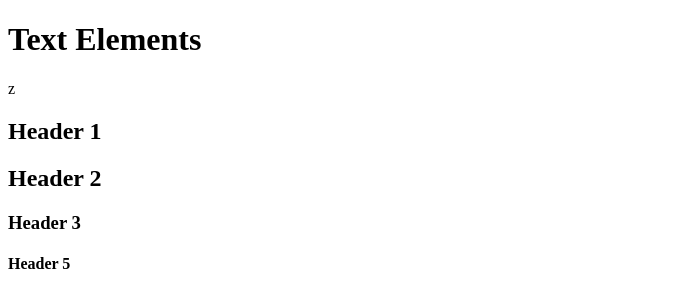
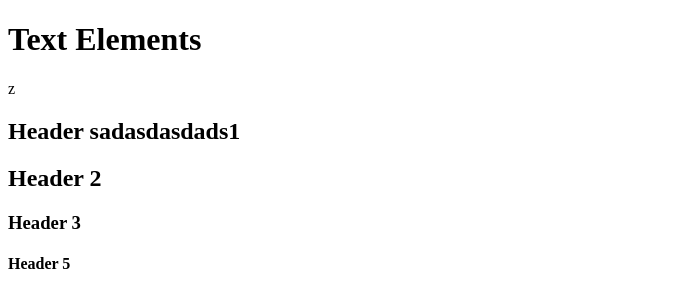
Before and after one commit to LeonNikolai/Learning-Html, a plain HTML site: page index.html in a window 1280 px wide. Shown: the top 292 px of the page, without its empty margins (0-695 px from the left). Drawn offline with Linux system fonts and the light colour scheme.

Commit message:
Update index.html

```diff
--- a/index.html
+++ b/index.html
@@ -13,7 +13,7 @@
     <div class="page">
 <h1>Text Elements</h1>z
     <section>
-        <h1>Header 1</h1>
+        <h1>Header sadasdasdads1</h1>
         <h2>Header 2</h2>
         <h3>Header 3</h3>
         <h4>Header 5</h4>
```
